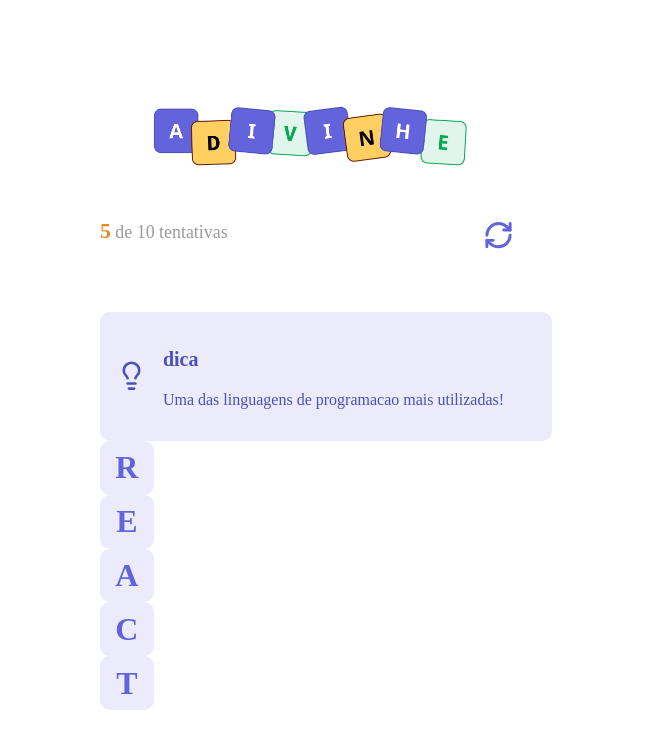
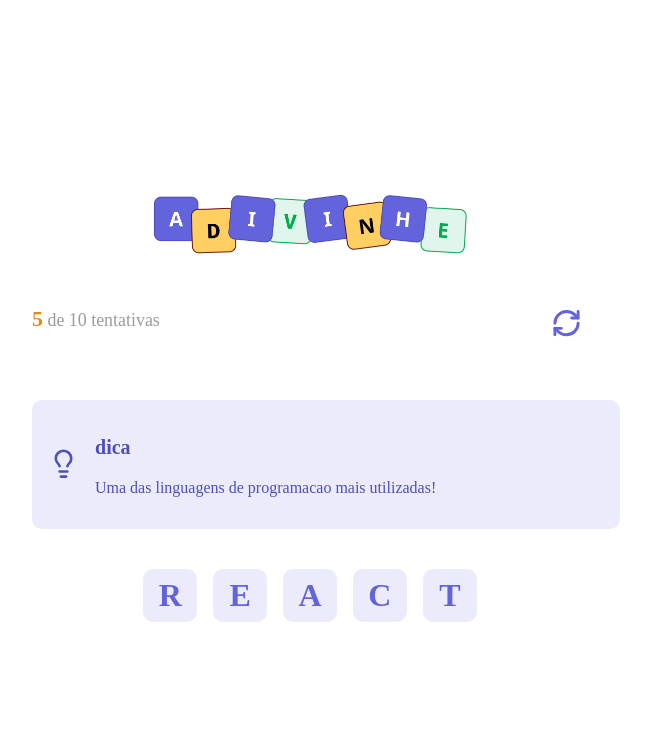
Before and after one commit to palhetabraian/Adivinhe, a React (Vite) app: page / in a window 1280 px wide. Shown: the top 748 px of the page, without its empty margins (330-981 px from the left). Built offline with nearby package versions, Linux system fonts and the light colour scheme; the HTML template or start-up script is replaced by a standard one.

Commit message:
feat: Refatora estrutura do componente App e corrige cor de fundo no CSS

```diff
--- a/src/App.tsx
+++ b/src/App.tsx
@@ -14,12 +14,13 @@
       <main>
         <Header current={5} max={10} onRestart={handleRestartGame} />
         <Tip tip="Uma das linguagens de programacao mais utilizadas!" />
-        <Letter value="R" />
-        <Letter value="e" />
-        <Letter value="a" />
-        <Letter value="c" />
-        <Letter value="t" />
-
+        <div className={styles.word}>
+          <Letter value="R" />
+          <Letter value="e" />
+          <Letter value="a" />
+          <Letter value="c" />
+          <Letter value="t" />
+        </div>
       </main>
     </div>
   );
--- a/src/app.module.css
+++ b/src/app.module.css
@@ -7,3 +7,24 @@
   justify-content: center;
   align-items: center;
 }
+
+/* Estiliza o Main da pagina*/
+.container main {
+  width: 556px;
+
+  background-color: #ffffff;
+  padding: 2rem;
+  padding-top: 4.5rem;
+  border-radius: 0.75rem;
+}
+
+/*Estiliza o Componente de Letras*/
+.word {
+  width: 100%;
+  display: flex;
+  justify-content: center;
+  flex-wrap: wrap;
+  gap: 1rem;
+
+  margin: 2.5rem 0;
+}
--- a/src/global.css
+++ b/src/global.css
@@ -9,7 +9,7 @@
 }
 
 body {
-  background-color: F5F5FA;
+  background-color: #f5f5fa;
 
   font-family: 'Cairo', sans-serif;
   font-optical-sizing: auto;
```
